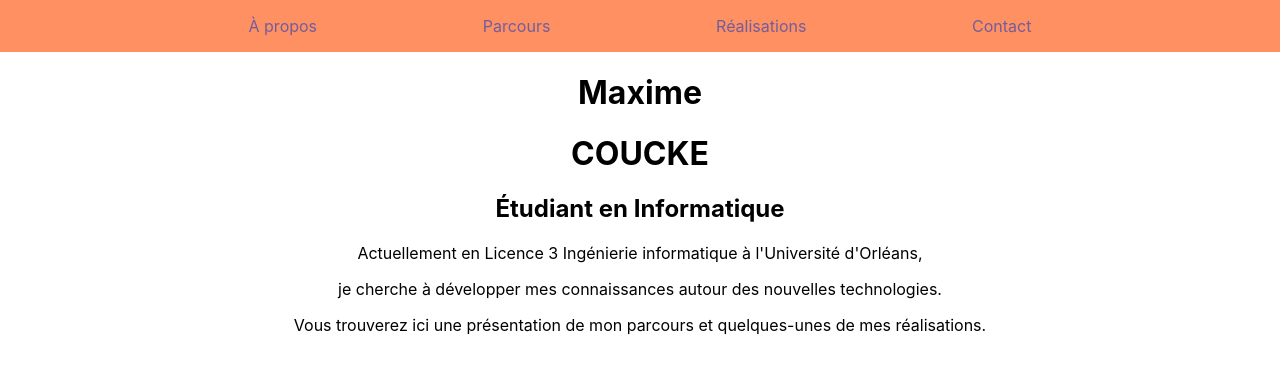
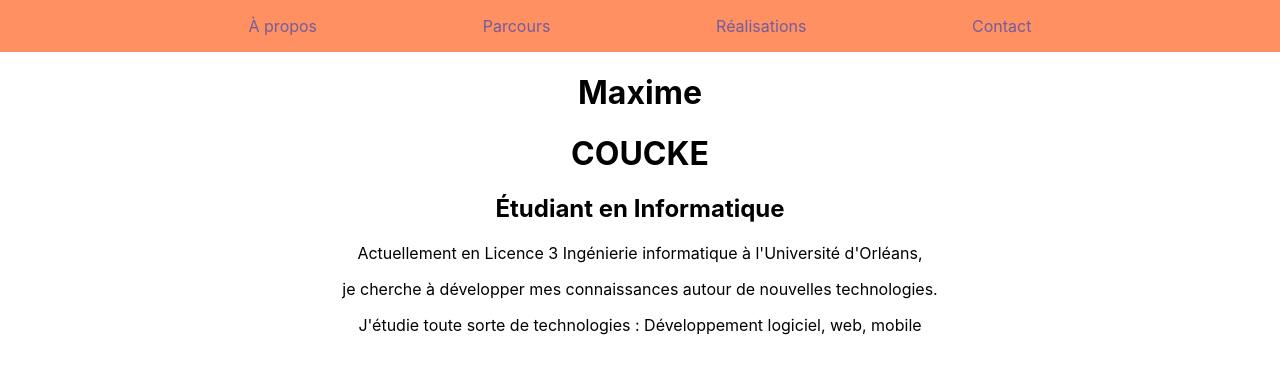
Before and after one commit to mcoucke/Portfolio, a React (Create React App) app: page / in a window 1280 px wide. Shown: the top 374 px of the page. Built offline with nearby package versions, Linux system fonts and the light colour scheme; the HTML template or start-up script is replaced by a standard one.

Commit message:
adding empty studies page

```diff
--- a/src/App.js
+++ b/src/App.js
@@ -2,6 +2,7 @@ import React, { Component } from 'react';
 import Header from './components/Header/Header';
 import AboutPage from "./pages/AboutPage/AboutPage";
 import './App.css';
+import StudiesPage from "./pages/StudiesPage/StudiesPage";
 
 class App extends Component {
   render() {
@@ -9,6 +10,7 @@ class App extends Component {
       <div className="App">
         <Header/>
         <AboutPage/>
+        <StudiesPage/>
       </div>
     );
   }
--- a/src/pages/AboutPage/AboutPage.js
+++ b/src/pages/AboutPage/AboutPage.js
@@ -9,9 +9,8 @@ const AboutPage = props => (
         <p>Actuellement en Licence 3 Ingénierie informatique à l'Université
             d'Orléans,</p>
         <p>je cherche à développer mes connaissances autour
-        des nouvelles technologies. </p>
-        <p>Vous trouverez ici une présentation
-        de mon parcours et quelques-unes de mes réalisations.</p>
+        de nouvelles technologies. </p>
+        <p>J'étudie toute sorte de technologies : Développement logiciel, web, mobile </p>
     </div>
 );
 
--- /dev/null
+++ b/src/pages/StudiesPage/StudiesPage.js
@@ -0,0 +1,10 @@
+import React from 'react';
+import './style.css';
+
+const StudiesPage = props => (
+    <div>
+
+    </div>
+);
+
+export default StudiesPage;
```
Also changed, not shown: src/pages/StudiesPage/style.css (added).
